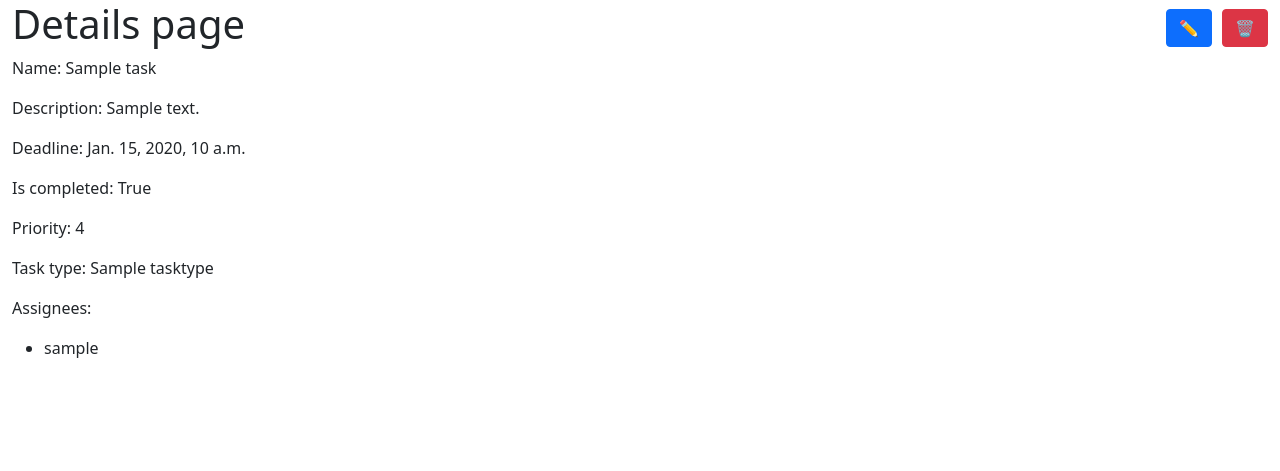
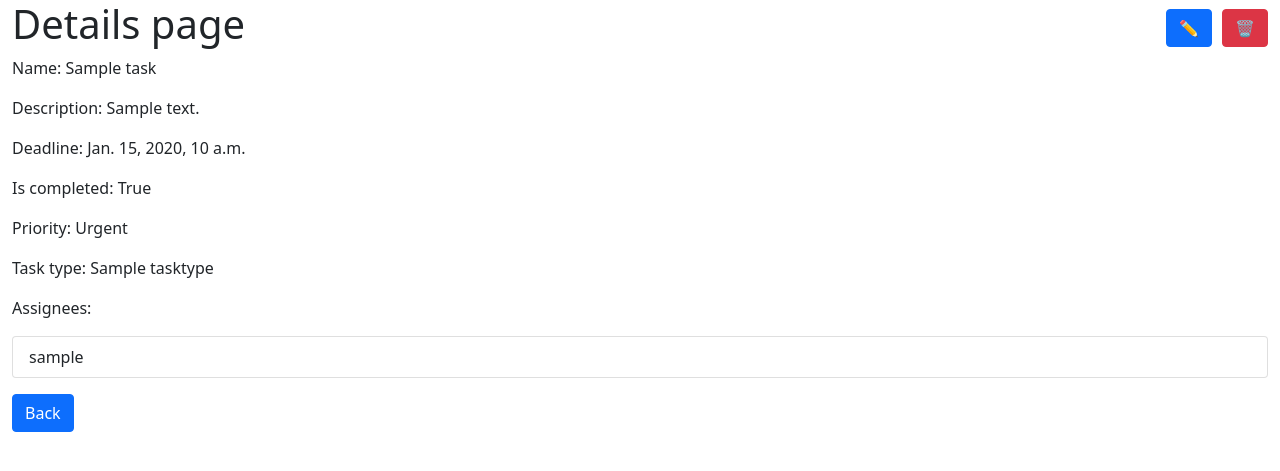
Before and after one commit to Neyrony/IT-task-manager, a Django app: page /tasks/1/ in a window 1280 px wide. Shown: the top 471 px of the page. Run offline with Django 5.2, Linux system fonts and the light colour scheme; tables that the repository leaves empty hold one stand-in row (values such as "Sample post").

Commit message:
feat: add CRUD func with plain pages for Task model

```diff
--- a/manager/urls.py
+++ b/manager/urls.py
@@ -1,6 +1,6 @@
 from django.urls import path
 
-from manager.views import TaskListView, main_page, TaskDetailView, TaskCreateView, TaskDeleteView
+from manager.views import TaskListView, main_page, TaskDetailView, TaskCreateView, TaskDeleteView, TaskUpdateView
 
 urlpatterns = [
     path("", main_page, name="index"),
@@ -8,6 +8,7 @@ urlpatterns = [
     path("tasks/<int:pk>/", TaskDetailView.as_view(), name="task_detail"),
     path("tasks/create/", TaskCreateView.as_view(), name="task_create"),
     path("tasks/<int:pk>/delete/", TaskDeleteView.as_view(), name="task_delete"),
+    path("tasks/<int:pk>/update/", TaskUpdateView.as_view(), name="task_update"),
 ]
 
 app_name = "manager"
--- a/manager/views.py
+++ b/manager/views.py
@@ -1,6 +1,6 @@
 from django.http import HttpRequest, HttpResponse
 from django.shortcuts import render
-from django.urls import reverse_lazy
+from django.urls import reverse_lazy, reverse
 from django.views.decorators.http import require_GET
 from django.views.generic import ListView, DetailView, CreateView, DeleteView, UpdateView
 
@@ -32,7 +32,9 @@ class TaskDetailView(DetailView):
     def get_context_data(self, **kwargs):
         context = super().get_context_data(**kwargs)
         context["all_assignees"] = Task.objects.get(pk=self.kwargs["pk"]).assignees.all()
+        context["back_url"] = self.request.META.get("HTTP_REFERER", "/")
         return context
+
 
 class TaskCreateView(CreateView):
     model = Task
@@ -43,8 +45,11 @@ class TaskCreateView(CreateView):
 class TaskUpdateView(UpdateView):
     model = Task
     fields = "__all__"
-    success_url = reverse_lazy("manager:task_list")
+
+    def get_success_url(self):
+        return reverse("manager:task_detail", kwargs={"pk": self.kwargs["pk"]})
 
 
 class TaskDeleteView(DeleteView):
     model = Task
+    success_url = reverse_lazy("manager:task_list")
--- a/templates/base.html
+++ b/templates/base.html
@@ -1,5 +1,5 @@
 <!doctype html>
-<html lang="en">
+<html lang="en" class="h-100">
 <head>
   <meta charset="UTF-8">
   <meta name="viewport"
--- a/templates/manager/task_detail.html
+++ b/templates/manager/task_detail.html
@@ -1,22 +1,22 @@
 {% extends 'base.html' %}
 
 {% block content %}
-  <h1>Details page <span class="float-end"><a class="btn btn-primary" href="#">✏️</a> <a class="btn btn-danger" href="#">🗑️</a></span></h1>
+  <h1>Details page <span class="float-end"><a class="btn btn-primary" href="{% url 'manager:task_update' task.pk %}">✏️</a> <a class="btn btn-danger" href="{% url 'manager:task_delete' task.pk %}">🗑️</a></span></h1>
   <p>Name: {{ task.name }}</p>
   <p>Description: {{ task.description }}</p>
   <p>Deadline: {{ task.deadline }}</p>
   <p>Is completed: {{ task.is_completed }}</p>
-  <p>Priority: {{ task.priority }}</p>
+  <p>Priority: {{ task.get_priority_display }}</p>
   <p>Task type: {{ task.task_type }}</p>
   {% if all_assignees %}
     <p>Assignees:</p>
-    <ul class="list-groop">
+    <ul class="list-group">
     {% for assignee in all_assignees %}
-      <li class="list-groop-item">{{ assignee.username }}</li>
+      <li class="list-group-item">{{ assignee.username }}</li>
     {% endfor %}
     </ul>
   {% else %}
     <p>There are no assignees</p>
   {% endif %}
-
+  <a class="btn btn-primary mt-3" href="{% url 'manager:task_list' %}">Back</a>
 {% endblock %}
--- a/templates/manager/task_list.html
+++ b/templates/manager/task_list.html
@@ -1,7 +1,7 @@
 {% extends 'base.html' %}
 
 {% block content %}
-	<h1>Task list</h1>
+	<h1>Task list <a class="float-end btn btn-primary" href="{% url 'manager:task_create' %}">+</a></h1>
   {% if task_list %}
     <table class="table">
       <tr>
```
Also changed, not shown: templates/manager/task_confirm_delete.html (+8 -1 lines), templates/manager/task_form.html (+15 -0 lines).
